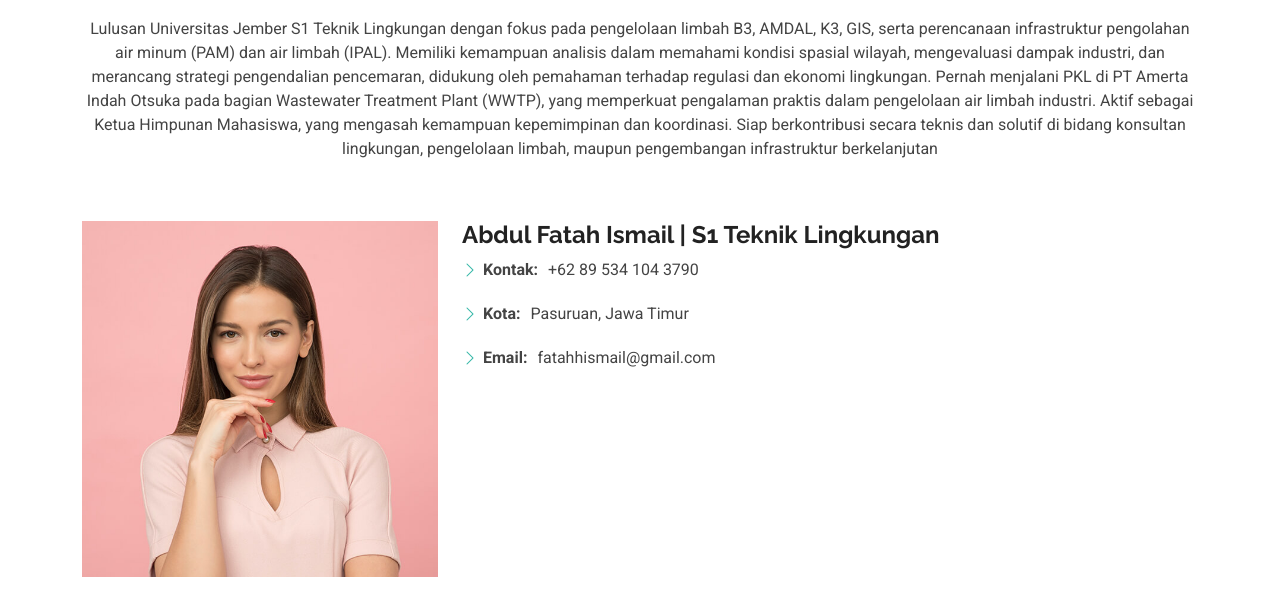
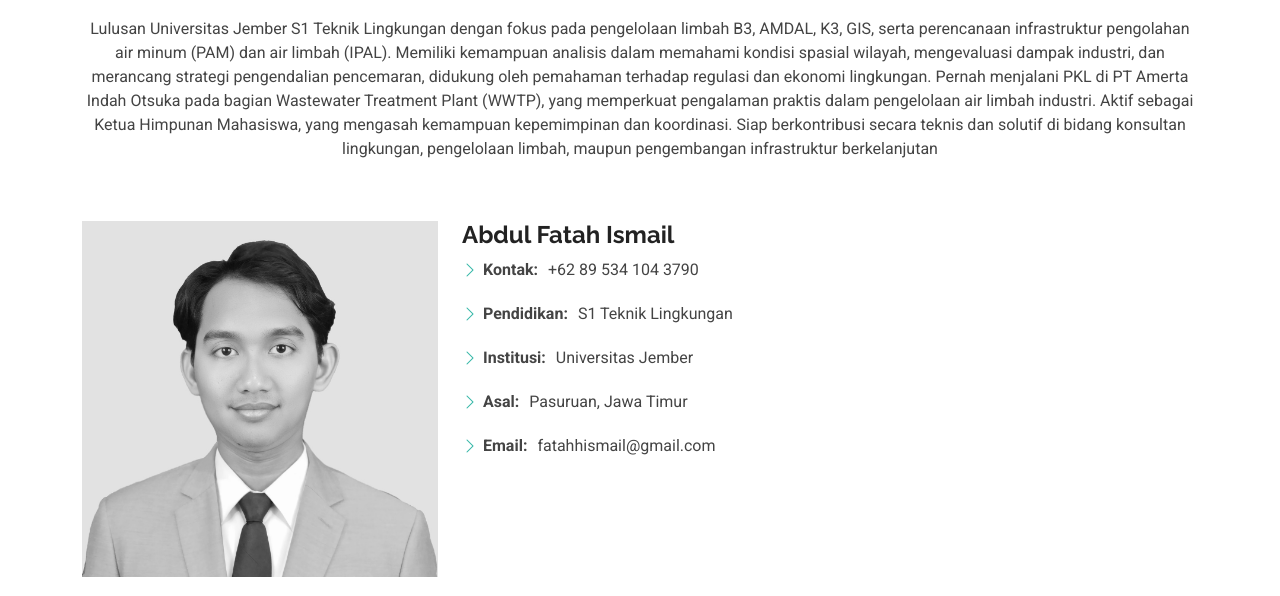
Before and after one commit to fatahhismail/fatahhismail.github.io, a plain HTML site: page about.html in a window 1280 px wide. Shown: the part 204-800 px from the top of the page. Drawn offline with Linux system fonts and the light colour scheme.

Commit message:
update about

```diff
--- a/about.html
+++ b/about.html
@@ -110,15 +110,17 @@ limbah, maupun pengembangan infrastruktur berkelanjutan</p>
 
         <div class="row gy-4 justify-content-center">
           <div class="col-lg-4">
-            <img src="assets/img/profile-img.jpg" class="img-fluid" alt="">
+            <img src="assets/img/Profil bw.png" class="img-fluid" alt="">
           </div>
           <div class="col-lg-8 content">
-            <h2>Abdul Fatah Ismail | S1 Teknik Lingkungan</h2>
+            <h2>Abdul Fatah Ismail</h2>
             <div class="row">
               <div class="col-lg-6">
                 <ul>
                   <li><i class="bi bi-chevron-right"></i> <strong>Kontak:</strong> <span>+62 89 534 104 3790</span></li>
-                  <li><i class="bi bi-chevron-right"></i> <strong>Kota:</strong> <span>Pasuruan, Jawa Timur</span></li>
+                  <li><i class="bi bi-chevron-right"></i> <strong>Pendidikan:</strong> <span>S1 Teknik Lingkungan</span></li>
+                  <li><i class="bi bi-chevron-right"></i> <strong>Institusi:</strong> <span>Universitas Jember</span></li>
+                  <li><i class="bi bi-chevron-right"></i> <strong>Asal:</strong> <span>Pasuruan, Jawa Timur</span></li>
                   <li><i class="bi bi-chevron-right"></i> <strong>Email:</strong> <span>fatahhismail@gmail.com</span></li>
                 </ul>
               </div>
```
Also changed, not shown: index.html (+1 -1 lines), assets/img/Profil bw.png (added).
